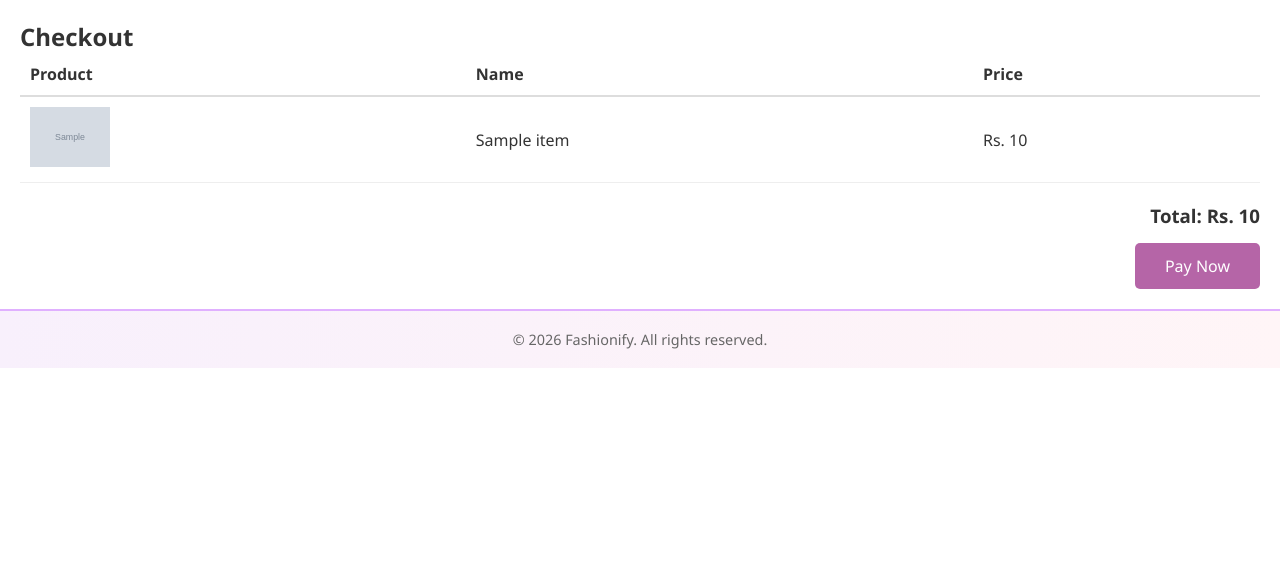
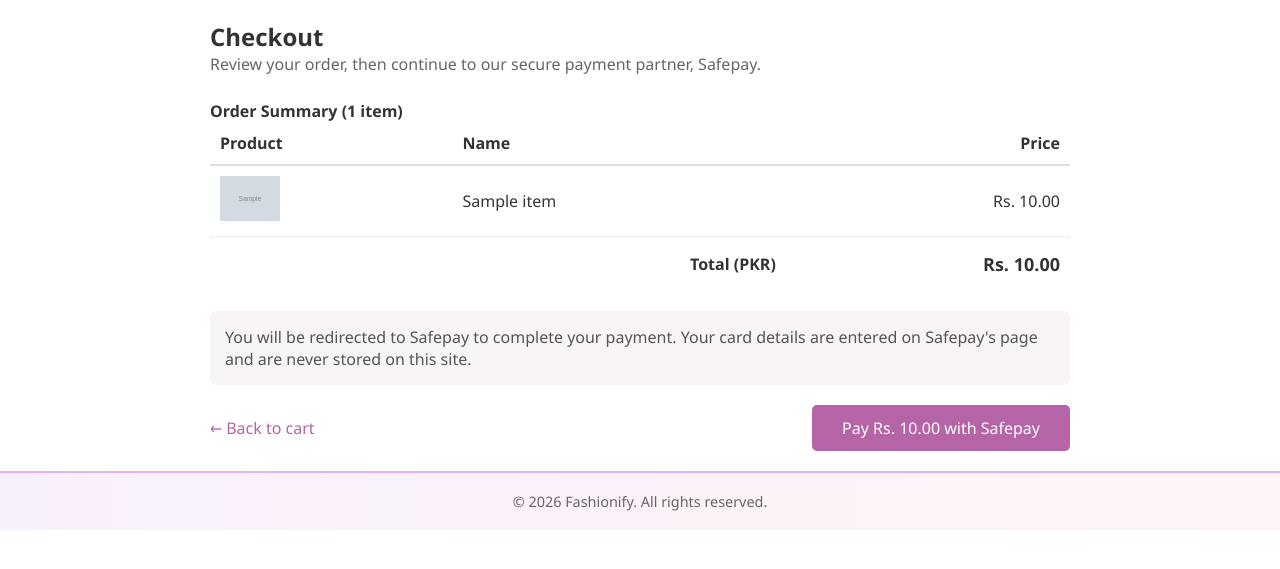
Before and after one commit to QiratHussain/Fashionify, a Flask app: template templates/checkout.html in a window 1280 px wide. Shown: the part 69-638 px from the top of the page. Run offline with Flask 3, Linux system fonts and the light colour scheme; the template is opened without the code that fills it: most values are stand-ins (such as "Sample title", 1, 10 or a date in 2020); grey boxes marked "Sample" are stand-in pictures; some libraries are stand-ins or nearby versions.

Commit message:
Enhance checkout page layout and payment options

```diff
--- a/templates/checkout.html
+++ b/templates/checkout.html
@@ -1,36 +1,53 @@
 {% extends "base.html" %}
 {% block content %}
-<div style="width:100%; max-width:none; padding:20px;">
+<div style="width:100%; max-width:900px; margin:0 auto; padding:20px;">
   <h2>Checkout</h2>
+  <p style="color:#666;">Review your order, then continue to our secure payment partner, Safepay.</p>
+
+  <h4 style="margin-top:25px;">Order Summary ({{ items|length }} item{{ "s" if items|length != 1 }})</h4>
 
   <table style="width:100%; border-collapse:collapse;">
     <thead>
       <tr style="text-align:left; border-bottom:2px solid #ddd;">
         <th style="padding:10px;">Product</th>
         <th style="padding:10px;">Name</th>
-        <th style="padding:10px;">Price</th>
+        <th style="padding:10px; text-align:right;">Price</th>
       </tr>
     </thead>
     <tbody>
       {% for item in items %}
       <tr style="border-bottom:1px solid #eee;">
-        <td style="padding:10px;"><img src="{{ item.product.img_url }}" width="80" alt="{{ item.name }}"></td>
+        <td style="padding:10px;"><img src="{{ item.product.img_url }}" width="60" alt="{{ item.name }}"></td>
         <td style="padding:10px;">{{ item.name }}</td>
-        <td style="padding:10px;">Rs. {{ item.product.price }}</td>
+        <td style="padding:10px; text-align:right;">Rs. {{ "%.2f"|format(item.product.price) }}</td>
       </tr>
       {% endfor %}
     </tbody>
+    <tfoot>
+      <tr>
+        <td colspan="2" style="padding:15px 10px; text-align:right; font-weight:bold;">Total (PKR)</td>
+        <td style="padding:15px 10px; text-align:right; font-weight:bold; font-size:18px;">
+          Rs. {{ "%.2f"|format(total) }}
+        </td>
+      </tr>
+    </tfoot>
   </table>
 
-  <h3 style="text-align:right; margin-top:20px;">Total: Rs. {{ total }}</h3>
+  <div style="margin-top:20px; padding:15px; background:#f8f4f8; border-radius:6px; color:#555;">
+    You will be redirected to Safepay to complete your payment. Your card details are
+    entered on Safepay's page and are never stored on this site.
+  </div>
 
-<form action="{{ url_for('pay') }}" method="POST" style="text-align:right; margin-top:15px;">
-  <input type="hidden" name="csrf_token" value="{{ csrf_token() }}">
-  <button type="submit"
-          style="padding:12px 30px; background:#b565a7; color:#fff; border:none;
-                 border-radius:5px; font-size:16px; cursor:pointer;">
-    Pay Now
-  </button>
-</form>
+  <div style="display:flex; justify-content:space-between; align-items:center; margin-top:20px;">
+    <a href="{{ url_for('my_cart') }}" style="color:#b565a7; text-decoration:none;">&larr; Back to cart</a>
+
+    <form action="{{ url_for('pay') }}" method="POST">
+      <button type="submit"
+              style="padding:12px 30px; background:#b565a7; color:#fff; border:none;
+                     border-radius:5px; font-size:16px; cursor:pointer;">
+        Pay Rs. {{ "%.2f"|format(total) }} with Safepay
+      </button>
+    </form>
+  </div>
 </div>
 {% endblock %}
```
